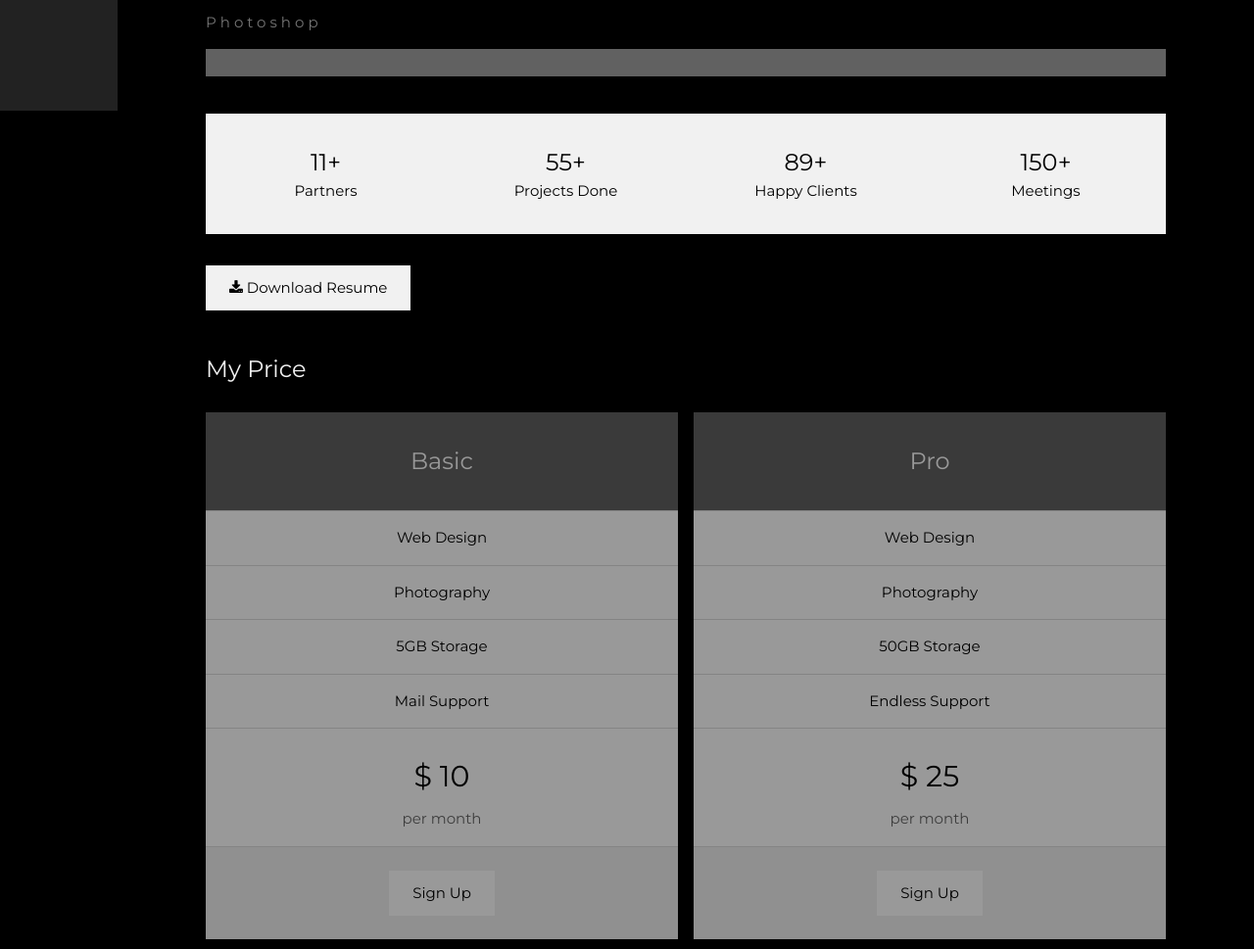
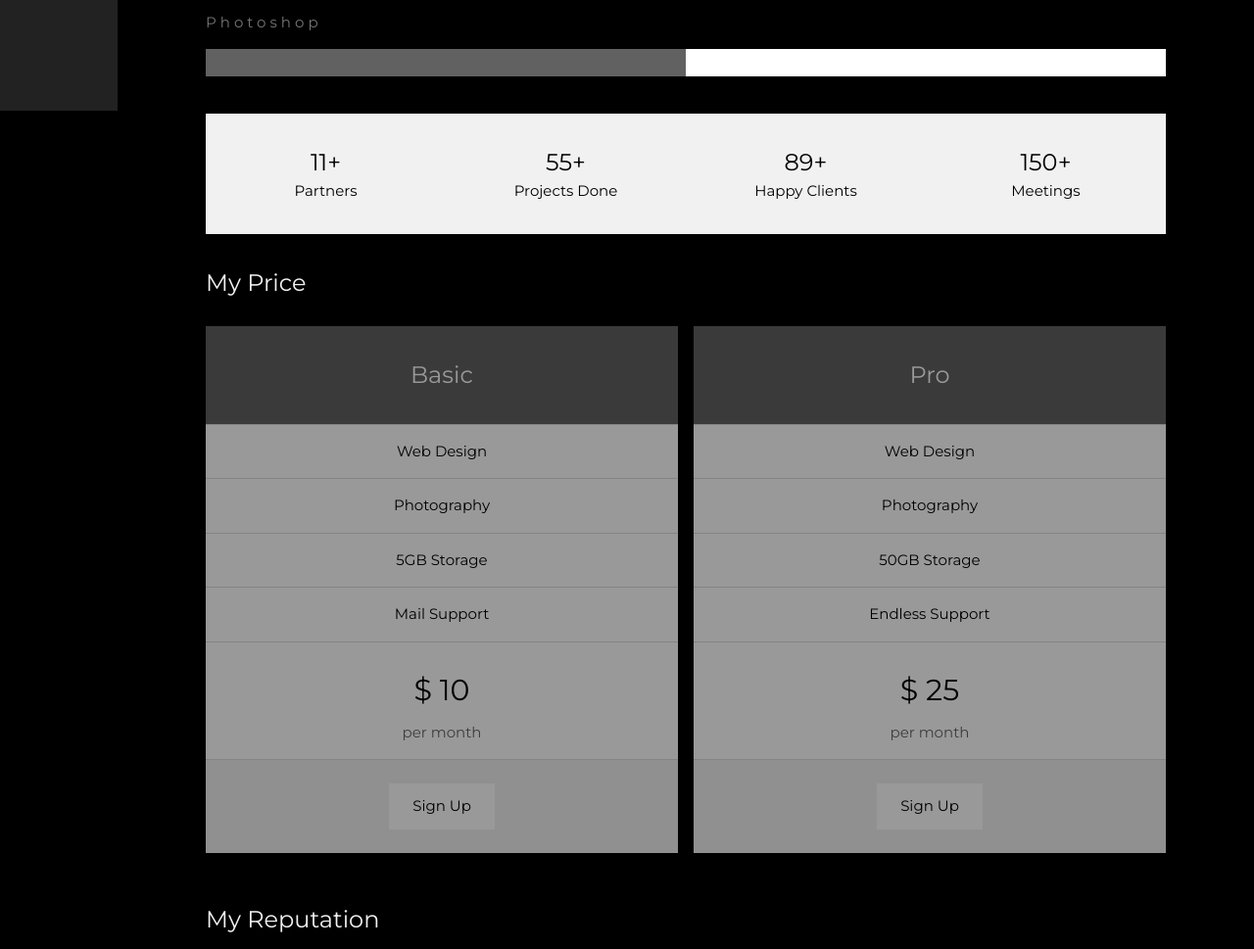
Before and after one commit to xxhrstn/Project4thQ, a plain HTML site: page index.html in a window 1280 px wide. Shown: the part 687-1656 px from the top of the page at 98% size. Drawn offline with nearby package versions, Linux system fonts and the light colour scheme.

Commit message:
Update index.html

```diff
--- a/index.html
+++ b/index.html
@@ -72,11 +72,11 @@ body, h1,h2,h3,h4,h5,h6 {font-family: "Montserrat", sans-serif}
     </div>
     <p class="w3-wide">Web Design</p>
     <div class="w3-white">
-      <div class="w3-dark-grey" style="height:28px;width:85%"></div>
+      <div class="w3-dark-grey" style="height:28px;width:50%"></div>
     </div>
     <p class="w3-wide">Photoshop</p>
     <div class="w3-white">
-      <div class="w3-dark-grey" style="height:28px;width:75"></div>
+      <div class="w3-dark-grey" style="height:28px;width:50%"></div>
     </div><br>
 
     <div class="w3-row w3-center w3-padding-16 w3-section w3-light-grey">
@@ -97,10 +97,6 @@ body, h1,h2,h3,h4,h5,h6 {font-family: "Montserrat", sans-serif}
         Meetings
       </div>
     </div>
-
-    <button class="w3-button w3-light-grey w3-padding-large w3-section">
-      <i class="fa fa-download"></i> Download Resume
-    </button>
 
     <!-- Grid for pricing tables -->
     <h3 class="w3-padding-16 w3-text-light-grey">My Price</h3>
```
